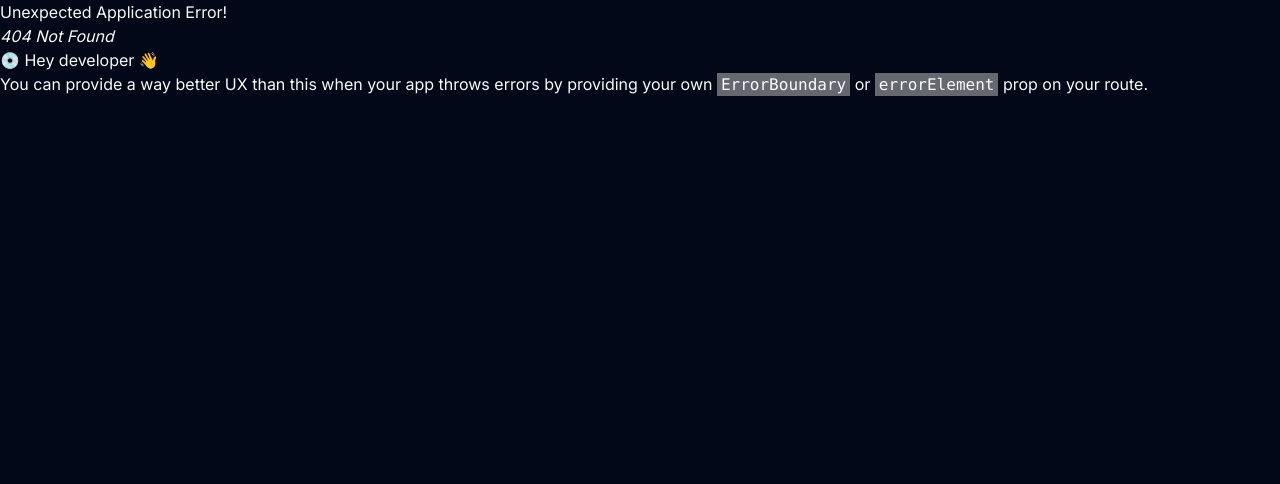
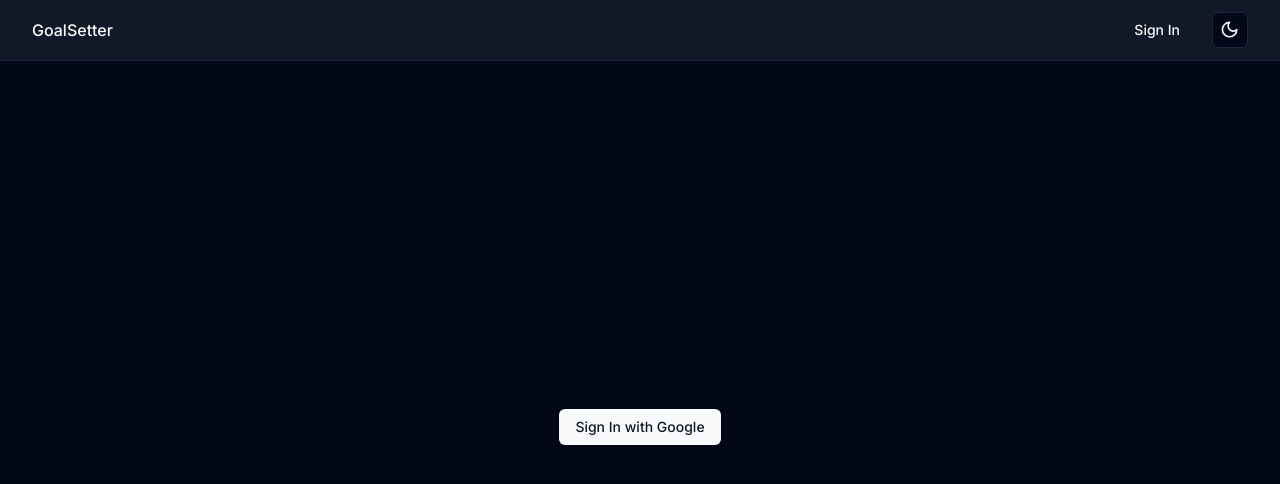
Before and after one commit to Lyriczzzz/goal-setter, a React (Vite) app: page /sign-in in a window 1280 px wide. Before the commit this address had no page. Shown: the top 484 px of the page. Built offline with nearby package versions, Linux system fonts and the light colour scheme; no server answers.

Commit message:
feat: add authentication with google account

```diff
--- a/package.json
+++ b/package.json
@@ -15,6 +15,7 @@
     "@radix-ui/react-slot": "^1.0.2",
     "class-variance-authority": "^0.7.0",
     "clsx": "^2.1.0",
+    "firebase": "^10.10.0",
     "lucide-react": "^0.363.0",
     "react": "^18.2.0",
     "react-dom": "^18.2.0",
--- /dev/null
+++ b/src/components/header.tsx
@@ -0,0 +1,23 @@
+import { Link } from 'react-router-dom'
+import { ModeToggle } from './mode-toggle'
+import { Button } from './ui/button'
+
+export function Header() {
+  return (
+    <header className="border-b py-3 bg-gray-100 dark:bg-gray-900">
+      <div className="container mx-auto flex items-center justify-between">
+        <Link to="/" className="font-medium hover:underline">
+          GoalSetter
+        </Link>
+
+        <div className="flex items-center gap-4">
+          <Button variant="link" asChild>
+            <Link to="/sign-in">Sign In</Link>
+          </Button>
+
+          <ModeToggle />
+        </div>
+      </div>
+    </header>
+  )
+}
--- /dev/null
+++ b/src/hooks/session.ts
@@ -0,0 +1,24 @@
+import { auth } from '@/lib/firebase'
+import {
+  GoogleAuthProvider,
+  setPersistence,
+  browserLocalPersistence,
+  signInWithPopup
+} from 'firebase/auth'
+
+export function useSession() {
+  async function handleGoogleSignIn() {
+    try {
+      const provider = new GoogleAuthProvider()
+
+      await setPersistence(auth, browserLocalPersistence)
+      await signInWithPopup(auth, provider)
+
+      window.location.replace('/')
+    } catch (error) {
+      console.error('Auth error:', error)
+    }
+  }
+
+  return handleGoogleSignIn
+}
--- /dev/null
+++ b/src/lib/firebase.ts
@@ -0,0 +1,14 @@
+import { initializeApp } from 'firebase/app'
+import { getAuth } from 'firebase/auth'
+
+const firebaseConfig = {
+  apiKey: import.meta.env.VITE_REACT_APP_API_KEY,
+  authDomain: import.meta.env.VITE_REACT_APP_AUTH_DOMAIN,
+  projectId: import.meta.env.VITE_REACT_APP_PROJECT_ID,
+  storageBucket: import.meta.env.VITE_REACT_APP_STORAGE_BUCKET,
+  messagingSenderId: import.meta.env.VITE_REACT_APP_MESSAGING_SENDER_ID,
+  appId: import.meta.env.VITE_REACT_APP_APP_ID
+}
+
+const app = initializeApp(firebaseConfig)
+export const auth = getAuth(app)
--- a/src/pages/layout.tsx
+++ b/src/pages/layout.tsx
@@ -1,5 +1,13 @@
-import { ModeToggle } from '@/components/mode-toggle'
+import { Header } from '@/components/header'
+import { Outlet } from 'react-router-dom'
 
 export const Layout = () => {
-  return <ModeToggle />
+  return (
+    <div className="flex min-h-screen flex-col antialiased">
+      <Header />
+      <div className="flex flex-1 flex-col gap-4 p-8 pt-6">
+        <Outlet />
+      </div>
+    </div>
+  )
 }
--- /dev/null
+++ b/src/pages/sign-in.tsx
@@ -0,0 +1,11 @@
+import { Button } from '@/components/ui/button'
+import { useSession } from '@/hooks/session'
+
+export function SignIn() {
+  const handleGoogleSignIn = useSession()
+  return (
+    <div className="flex flex-1 items-center justify-center ">
+      <Button onClick={handleGoogleSignIn}>Sign In with Google</Button>
+    </div>
+  )
+}
```
Also changed, not shown: src/routes.tsx (+8 -1 lines), 1 other file (tests, documents, lock files or other folders).
